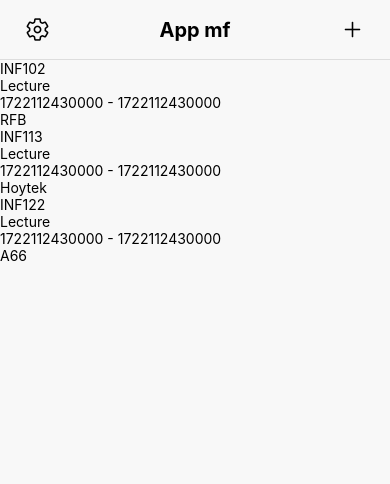
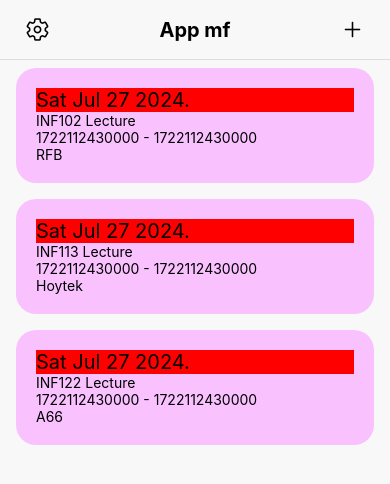
Before and after one commit to sunelianes/calendar, a React Native app: screen / in a window 390 px wide. Shown: the top 484 px of the page. Built offline with nearby package versions, Linux system fonts and the light colour scheme.

Commit message:
updated CalendarItem.tsx

```diff
--- a/src/components/CalendarItem.tsx
+++ b/src/components/CalendarItem.tsx
@@ -1,4 +1,6 @@
-import {Text, View} from "react-native";
+import {StyleSheet, Text, View} from "react-native";
+import React from "react";
+import {CalenderEvent} from "../utils/CalenderEvent";
 
 type CalendarItemProps = {
     subjectCode: string,
@@ -8,14 +10,30 @@ type CalendarItemProps = {
     eventType: CalenderEvent,
 }
 
-export const CalendarItem = (props: CalendarItemProps) => {
+export const CalendarItem: React.FC<CalendarItemProps> = (props: CalendarItemProps) => {
     const { subjectCode, start, end, location, eventType } = props
     return (
-        <View>
-            <Text>{subjectCode}</Text>
-            <Text>{eventType.toString()}</Text>
+        <View style={styles.item}>
+            <Text style={styles.header}>{start.toDateString()}.</Text>
+            <Text>{subjectCode} {eventType.toString()}</Text>
             <Text>{start.getTime()} - {end.getTime()}</Text>
             <Text>{location}</Text>
         </View>
     )
 }
+
+const styles = StyleSheet.create({
+    item: {
+        backgroundColor: '#f9c2ff',
+        padding: 20,
+        marginVertical: 8,
+        marginHorizontal: 16,
+        borderRadius: 20,
+    },
+    header: {
+        fontSize: 20,
+        alignSelf: "center",
+        backgroundColor: "red",
+        width: "100%",
+    }
+})
```
